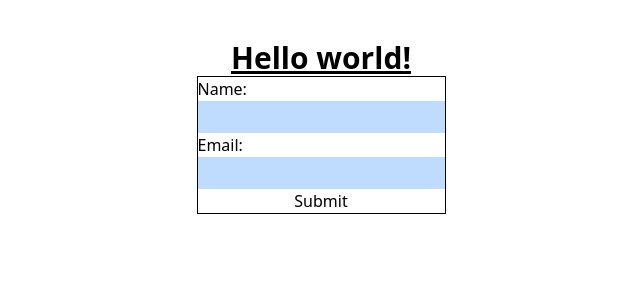
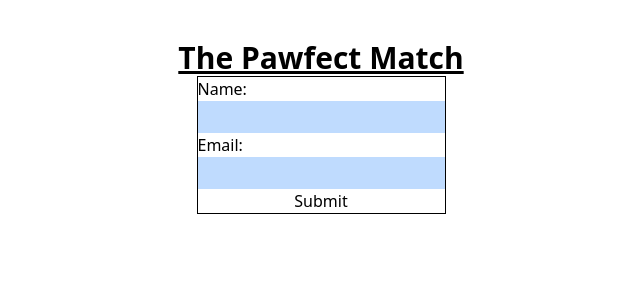
Before and after one commit to elisetvy/fetch-frontend-takehome, a React (Vite) app: page / in a window 1280 px wide. Shown: the top 300 px of the page, without its empty margins (319-959 px from the left). Built offline with nearby package versions, Linux system fonts and the light colour scheme.

Commit message:
Change title

```diff
--- a/index.html
+++ b/index.html
@@ -4,7 +4,7 @@
 <head>
   <meta charset="UTF-8" />
   <meta name="viewport" content="width=device-width, initial-scale=1.0" />
-  <title>Fetch Frontend Take-Home</title>
+  <title>The Pawfect Match</title>
 </head>
 
 <body>
--- a/src/App.tsx
+++ b/src/App.tsx
@@ -3,7 +3,7 @@ import Auth from "./components/auth/Auth";
 function App() {
   return (
     <div className="flex flex-col items-center my-10">
-      <h1 className="text-3xl font-bold underline">Hello world!</h1>
+      <h1 className="text-3xl font-bold underline">The Pawfect Match</h1>
       <Auth />
     </div>
   );
```
